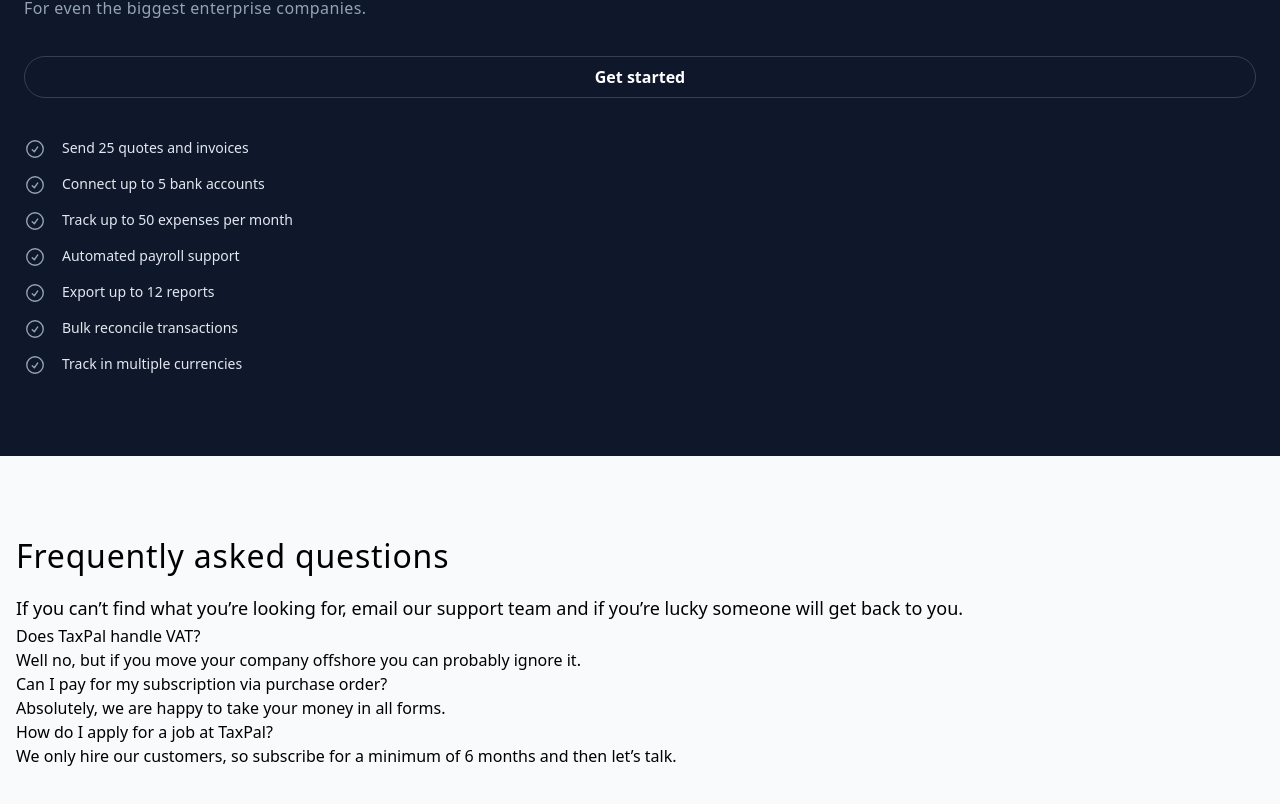
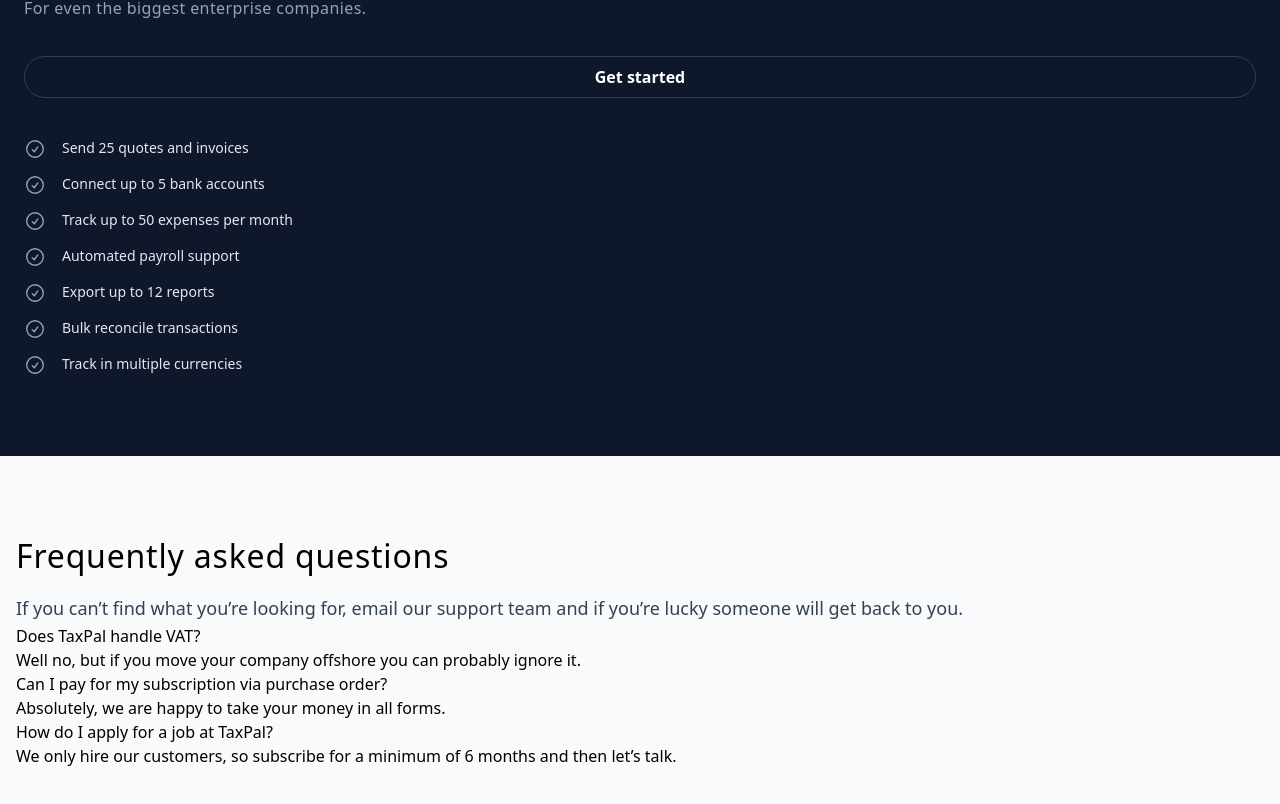
Before and after one commit to amine-omari/Taxpal-clone, a Next.js app: page / in a window 1280 px wide. Shown: the part 8668-9472 px from the top of the page. Built offline with nearby package versions, Linux system fonts and the light colour scheme.

Commit message:
fix: text style in FaqSection component

```diff
--- a/components/FaqSection.jsx
+++ b/components/FaqSection.jsx
@@ -7,6 +7,7 @@ const FaqSection = () => {
     <Container
       title="Frequently asked questions"
       text="If you can’t find what you’re looking for, email our support team and if you’re lucky someone will get back to you."
+      textColor="text-slate-700"
       bgLightGray={true}
       padding="py-20"
     >
```
